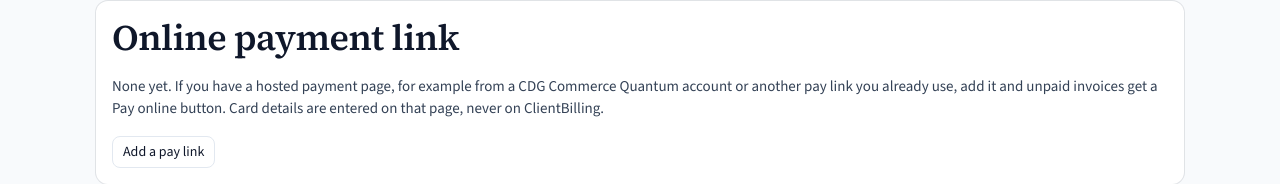
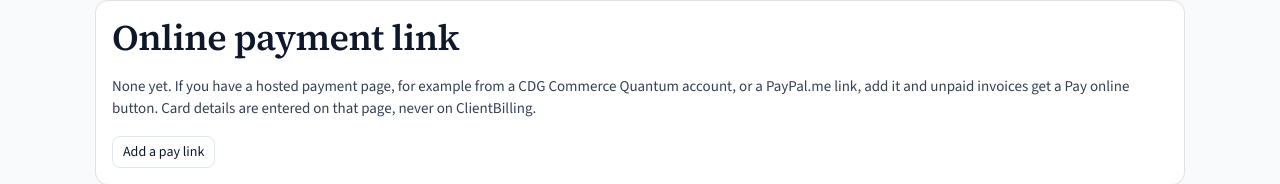
Before and after one commit to albertovasquez/clientbilling, a Next.js app: page /app/settings/payments in a window 1280 px wide. Shown: the part 424-608 px from the top of the page. Built offline with nearby package versions, Linux system fonts and the light colour scheme; no server answers; the database is empty; sample sign-in values are in the browser's storage.

Commit message:
PayPal.me pay links open with the invoice balance prefilled (decision 0014 amendment)

```diff
--- a/scripts/test-db-flows.ts
+++ b/scripts/test-db-flows.ts
@@ -8,6 +8,7 @@ import { prisma } from "../src/lib/db";
 import { createResetToken, resetPasswordWithToken } from "../src/lib/password-reset";
 import { deletePayment, recordPayment } from "../src/lib/invoices/payments";
 import { setInvoiceStatus } from "../src/lib/invoices/service";
+import { payLinkForInvoice, payLinkKind } from "../src/lib/pay-link";
 import { allow } from "../src/lib/rate-limit";
 
 function assert(cond: unknown, msg: string) {
@@ -19,6 +20,15 @@ function assert(cond: unknown, msg: string) {
 }
 
 async function main() {
+  // Pay links (decision 0014 amendment)
+  assert(payLinkForInvoice("https://paypal.me/acmeplumbing", 1234) === "https://paypal.me/acmeplumbing/12.34USD", "paypal.me gets the balance");
+  assert(payLinkForInvoice("https://www.paypal.me/acmeplumbing/5USD", 1234) === "https://paypal.me/acmeplumbing/12.34USD", "typed amount replaced");
+  assert(payLinkForInvoice("https://www.paypal.com/paypalme/acmeplumbing", 50) === "https://paypal.me/acmeplumbing/0.50USD", "paypal.com/paypalme form");
+  assert(payLinkForInvoice("https://paypal.me/acmeplumbing", 0) === "https://paypal.me/acmeplumbing", "zero balance keeps the bare link");
+  assert(payLinkForInvoice("https://pay.example.com/acme?x=1", 1234) === "https://pay.example.com/acme?x=1", "other links pass through");
+  assert(payLinkForInvoice("https://paypal.me/bad name/", 1234) === "https://paypal.me/bad name/", "unparseable username passes through");
+  assert(payLinkKind("https://paypal.me/acme") === "paypal" && payLinkKind("https://pay.example.com") === "generic", "kind detection");
+
   const email = `test-${Date.now()}@example.com`;
   const user = await prisma.user.create({
     data: { email, name: "T", passwordHash: "x", business: { create: { name: "T Co", email } } },
--- a/src/app/app/settings/payments/page.tsx
+++ b/src/app/app/settings/payments/page.tsx
@@ -4,6 +4,7 @@ import { Button } from "@/components/shadcn/button";
 import { Card, CardContent, CardDescription, CardHeader, CardTitle } from "@/components/shadcn/card";
 import { Heading } from "@/components/ui";
 import { cdgBusinessTypes, cdgPlans } from "@/lib/cdg";
+import { payLinkKind } from "@/lib/pay-link";
 import { getBusinessForUser, requireUser } from "@/lib/session";
 import { siteConfig } from "@/lib/site";
 
@@ -56,13 +57,15 @@ export default async function PaymentsSettingsPage() {
         <CardContent>
           {payLink ? (
             <p className="break-all text-small text-ink-soft">
-              Payers see a Pay online button that opens {payLink}. Mark invoices paid once the money arrives.
+              Payers see a Pay online button that opens {payLink}.
+              {payLinkKind(payLink) === "paypal" ? " PayPal.me opens with the balance due filled in." : ""} Record
+              payments as the money arrives.
             </p>
           ) : (
             <p className="text-small text-ink-soft">
               None yet. If you have a hosted payment page, for example from a CDG Commerce Quantum
-              account or another pay link you already use, add it and unpaid invoices get a Pay online
-              button. Card details are entered on that page, never on ClientBilling.
+              account, or a PayPal.me link, add it and unpaid invoices get a Pay online button.
+              Card details are entered on that page, never on ClientBilling.
             </p>
           )}
           <Button asChild variant="outline" className="mt-4">
--- a/src/app/i/[publicId]/page.tsx
+++ b/src/app/i/[publicId]/page.tsx
@@ -7,6 +7,7 @@ import { ViewBeacon } from "@/components/ViewBeacon";
 import { Heading } from "@/components/ui";
 import { prisma } from "@/lib/db";
 import { balanceCents } from "@/lib/invoices/payments";
+import { payLinkForInvoice } from "@/lib/pay-link";
 import { payerStatusLabel } from "@/lib/invoices/status";
 import { bpsToPercentLabel, formatCents, lineTotalCents } from "@/lib/money";
 import { siteConfig } from "@/lib/site";
@@ -57,7 +58,7 @@ export default async function PublicInvoicePage({ params }: Props) {
   const balance = balanceCents(invoice);
   const partial = !paid && invoice.paidCents > 0;
   const instructions = business?.paymentInstructions?.trim();
-  const payLink = business?.payLinkUrl?.trim();
+  const payLink = payLinkForInvoice(business?.payLinkUrl, balance, invoice.currency);
   const addressLine = [business?.city, business?.state, business?.postalCode].filter(Boolean).join(", ");
 
   return (
--- a/src/components/app/BusinessForm.tsx
+++ b/src/components/app/BusinessForm.tsx
@@ -79,8 +79,9 @@ export function BusinessForm({ defaults }: { defaults?: Defaults }) {
         />
         <p className="text-caption text-muted">
           If you already have a hosted payment page, for example from your CDG Commerce Quantum
-          account or another pay link you use, paste it here. It appears as a Pay online button on
-          unpaid invoices. Card details are entered on that page, never on ClientBilling.
+          account, or a PayPal.me link, paste it here. It appears as a Pay online button on unpaid
+          invoices. PayPal.me links open with the balance due filled in. Card details are entered
+          on that page, never on ClientBilling.
         </p>
       </div>
       {state.error ? (
--- a/src/lib/invoices/email.ts
+++ b/src/lib/invoices/email.ts
@@ -4,6 +4,7 @@ import { recordEvent } from "@/lib/events";
 import { pdfFilename, renderInvoicePdf } from "@/lib/invoices/pdf";
 import { openStatuses } from "@/lib/invoices/status";
 import { formatCents } from "@/lib/money";
+import { payLinkForInvoice } from "@/lib/pay-link";
 import { allow } from "@/lib/rate-limit";
 import { siteConfig } from "@/lib/site";
 
@@ -121,7 +122,7 @@ export async function sendInvoiceReminder(userId: string, invoiceId: string): Pr
     `A reminder that invoice #${invoice.number} from ${fromName} for ${formatCents(invoice.totalCents, invoice.currency)} is still open.${invoice.paidCents > 0 ? ` ${formatCents(invoice.totalCents - invoice.paidCents, invoice.currency)} remains due after payments received.` : ""} ${dueLine}`,
     "",
     `View it here: ${publicUrl}`,
-    business?.payLinkUrl ? `Pay online: ${business.payLinkUrl}` : null,
+    business?.payLinkUrl ? `Pay online: ${payLinkForInvoice(business.payLinkUrl, invoice.totalCents - invoice.paidCents, invoice.currency)}` : null,
     business?.paymentInstructions ? `How to pay: ${business.paymentInstructions}` : null,
     "",
     `If you have already paid, thank you, and please ignore this note. Questions go to ${business?.email ?? fromName}.`,
--- a/src/lib/invoices/pdf.tsx
+++ b/src/lib/invoices/pdf.tsx
@@ -1,6 +1,7 @@
 import { Document, Page, StyleSheet, Text, View, renderToBuffer } from "@react-pdf/renderer";
 import type { BusinessProfile, Client, Invoice, InvoiceLineItem } from "@prisma/client";
 import { balanceCents } from "@/lib/invoices/payments";
+import { payLinkForInvoice } from "@/lib/pay-link";
 import { payerStatusLabel } from "@/lib/invoices/status";
 import { bpsToPercentLabel, formatCents, lineTotalCents } from "@/lib/money";
 import { siteConfig } from "@/lib/site";
@@ -62,7 +63,7 @@ export function InvoicePdf({ invoice }: { invoice: InvoiceForPdf }) {
   const partial = !paid && invoice.paidCents > 0;
   const address = [b?.address1, b?.address2, [b?.city, b?.state, b?.postalCode].filter(Boolean).join(", ")].filter(Boolean);
   const instructions = b?.paymentInstructions?.trim();
-  const payLink = b?.payLinkUrl?.trim();
+  const payLink = payLinkForInvoice(b?.payLinkUrl, balance, invoice.currency);
 
   return (
     <Document title={`Invoice ${invoice.number} from ${merchant}`} author={merchant} producer={siteConfig.name}>
--- /dev/null
+++ b/src/lib/pay-link.ts
@@ -0,0 +1,53 @@
+/**
+ * Merchant pay links (decision 0014, amended 2026-09-18). A merchant pastes any
+ * https link. For providers whose link format carries an amount, the payer's
+ * link is built per invoice so the balance is prefilled. Everything else is
+ * passed through untouched.
+ */
+
+export type PayLinkKind = "paypal" | "generic";
+
+/** PayPal.me usernames: letters and digits, as PayPal issues them. */
+const paypalName = /^[A-Za-z0-9]{1,50}$/;
+
+function paypalUsername(url: URL): string | null {
+  const host = url.hostname.toLowerCase();
+  const parts = url.pathname.split("/").filter(Boolean);
+  if (host === "paypal.me" || host === "www.paypal.me") {
+    return parts[0] && paypalName.test(parts[0]) ? parts[0] : null;
+  }
+  if ((host === "paypal.com" || host === "www.paypal.com") && parts[0]?.toLowerCase() === "paypalme") {
+    return parts[1] && paypalName.test(parts[1]) ? parts[1] : null;
+  }
+  return null;
+}
+
+export function payLinkKind(raw: string | null | undefined): PayLinkKind {
+  if (!raw) return "generic";
+  try {
+    return paypalUsername(new URL(raw)) ? "paypal" : "generic";
+  } catch {
+    return "generic";
+  }
+}
+
+/**
+ * The link a payer should open for one invoice. PayPal.me links get the
+ * balance appended in PayPal's own format (`/username/12.34USD`); any amount
+ * the merchant typed into the link is replaced.
+ */
+export function payLinkForInvoice(raw: string | null | undefined, amountCents: number, currency = "USD"): string | null {
+  const trimmed = raw?.trim();
+  if (!trimmed) return null;
+  let url: URL;
+  try {
+    url = new URL(trimmed);
+  } catch {
+    return trimmed;
+  }
+  const user = paypalUsername(url);
+  if (!user) return trimmed;
+  if (!(amountCents > 0)) return `https://paypal.me/${user}`;
+  const amount = (amountCents / 100).toFixed(2);
+  return `https://paypal.me/${user}/${amount}${currency.toUpperCase()}`;
+}
```
Also changed, not shown: 2 other files (tests, documents, lock files or other folders).
